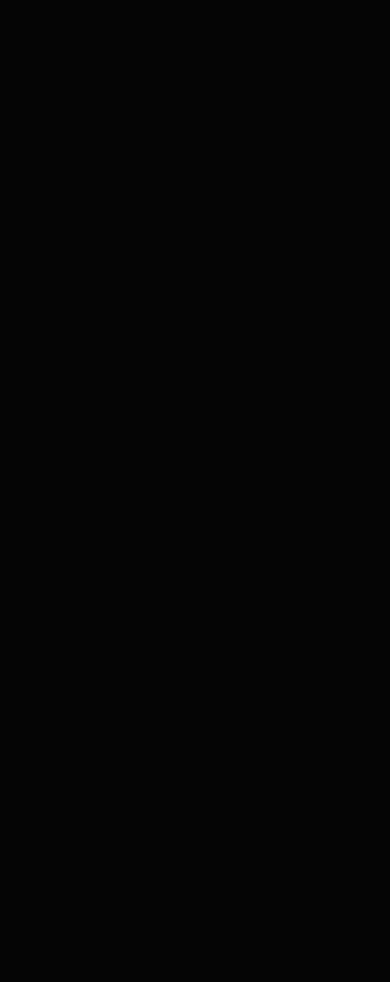
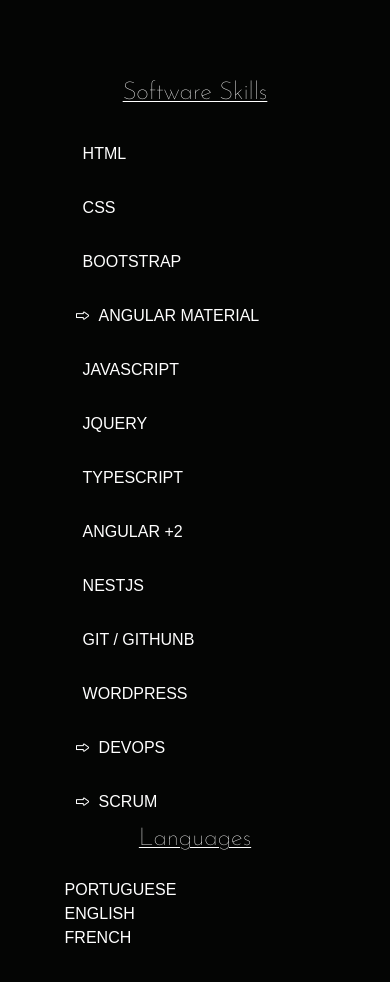
Before and after one commit to FelipeTC06/Felipe-s-portfolio, an Angular app: page / in a window 390 px wide. Shown: the part 1320-2302 px from the top of the page. Before the commit the page ends 1318 px from the top, so only its background shows below. Built offline with nearby package versions, Linux system fonts and the light colour scheme.

Commit message:
feat: implement skills content

```diff
--- a/src/app/components/layout/layout.component.html
+++ b/src/app/components/layout/layout.component.html
@@ -5,6 +5,7 @@
     <div class="body">
     <app-headline></app-headline>
     <app-about-me></app-about-me>
+    <app-skills></app-skills>
     </div>
     <footer class="footer">
         <!-- <app-footer></app-footer> -->
--- a/src/app/components/layout/layout.component.ts
+++ b/src/app/components/layout/layout.component.ts
@@ -4,13 +4,14 @@
 import { NavegationComponent } from "../navegation/navegation.component";
 import { HeadlineComponent } from "../headline/headline.component";
 import { AboutMeComponent } from "../about-me/about-me.component";
+import { SkillsComponent } from "../skills/skills.component";
 
 @Component({
     selector: 'app-layout',
     standalone: true,
     templateUrl: './layout.component.html',
     styleUrls: ['./layout.component.scss'],
-    imports: [CommonModule, FooterComponent, NavegationComponent, HeadlineComponent, AboutMeComponent]
+    imports: [CommonModule, FooterComponent, NavegationComponent, HeadlineComponent, AboutMeComponent, SkillsComponent]
 })
 export class LayoutComponent {
 
--- a/src/app/components/skills/skills.component.html
+++ b/src/app/components/skills/skills.component.html
@@ -1 +1,18 @@
-<p>skills works!</p>
+<div class="board-skills">
+    <div class="software-skills align-list">
+        <h2 class="title">Software Skills</h2>
+        <div class="skills-items align-items">
+            <span *ngFor="let skill of softWareSkills" class="items">
+                <i [ngClass]="skill.icon"></i>{{ skill.name }}
+            </span>
+        </div>
+    </div>
+    <div class="languages align-list">
+        <h2 class="title">Languages</h2>
+        <div class="languages-items align-items">
+            <span *ngFor="let language of languages" class="items">
+                {{ language.name }}
+            </span>
+        </div>
+    </div>
+</div>
--- a/src/app/components/skills/skills.component.scss
+++ b/src/app/components/skills/skills.component.scss
@@ -0,0 +1,109 @@
+.board-skills {
+    padding: 5rem 2rem;
+    display: flex;
+    flex-direction: row;
+    justify-content: space-around;
+    align-items: flex-start;
+
+    .software-skills {}
+
+    .languages {}
+
+    .align-list {
+        display: flex;
+        flex-direction: column;
+        justify-content: center;
+        align-items: center;
+        gap: 1.5rem;
+
+        .title {
+            font-family: 'Josefin Sans', sans-serif;
+            text-decoration: underline;
+            text-decoration-thickness: 1px;
+            text-decoration-skip: none;
+            text-underline-offset: 2px;
+        }
+
+        .skills-items {
+            display: grid;
+            grid-template-columns: repeat(2, 1fr);
+            justify-items: start;
+            gap: 10px;
+
+            .items {
+                padding: 10px;
+                text-align: center;
+                display: flex;
+                align-items: center;
+                gap: 0.5rem;
+            }
+        }
+
+        .languages-items {
+
+            .items {
+                display: flex;
+                flex-direction: column;
+                justify-items: start;
+
+            }
+        }
+
+        .align-items {
+
+            .items {
+                gap: 0.5rem;
+            }
+        }
+    }
+}
+
+@media (max-width: 768px) {
+    .board-skills {
+
+
+        .software-skills {}
+
+        .languages {}
+
+        .align-list {
+
+
+            .title {}
+
+            .skills-items {
+                grid-template-columns: 1fr;
+
+                .items {}
+            }
+
+            .align-items {}
+        }
+    }
+}
+
+@media (max-width: 425px) {
+    .board-skills {
+        flex-direction: column;
+        align-items: center;
+
+        .software-skills {}
+
+        .languages {}
+
+        .align-list {
+            width: 100%;
+
+            .title {}
+
+            .skills-items {
+
+                .items {}
+            }
+
+            .align-items {
+                width: 80%;
+            }
+        }
+    }
+}
--- a/src/app/components/skills/skills.component.ts
+++ b/src/app/components/skills/skills.component.ts
@@ -1,5 +1,6 @@
 import { Component } from '@angular/core';
 import { CommonModule } from '@angular/common';
+import { HtmlParser } from '@angular/compiler';
 
 @Component({
   selector: 'app-skills',
@@ -10,4 +11,25 @@
 })
 export class SkillsComponent {
 
+  public softWareSkills = [
+    { name: 'HTML', icon: 'devicon-html5-plain' },
+    { name: 'CSS', icon: 'devicon-css3-plain' },
+    { name: 'BOOTSTRAP', icon: 'devicon-bootstrap-plain' },
+    { name: 'ANGULAR MATERIAL', icon: 'bi bi-forward' },
+    { name: 'JAVASCRIPT', icon: 'devicon-javascript-plain' },
+    { name: 'JQUERY', icon: 'devicon-jquery-plain' },
+    { name: 'TYPESCRIPT', icon: 'devicon-typescript-plain' },
+    { name: 'ANGULAR +2', icon: 'devicon-angularjs-plain' },
+    { name: 'NESTJS', icon: 'devicon-nestjs-plain' },
+    { name: 'GIT / GITHUNB', icon: 'devicon-git-plain' },
+    { name: 'WORDPRESS', icon: 'devicon-wordpress-plain' },
+    { name: 'DEVOPS', icon: 'bi bi-forward' },
+    { name: 'SCRUM', icon: 'bi bi-forward' },
+  ]
+
+  public languages = [
+    { name: 'PORTUGUESE', icon: '' },
+    { name: 'ENGLISH', icon: '' },
+    { name: 'FRENCH', icon: '' },
+  ];
 }
```
